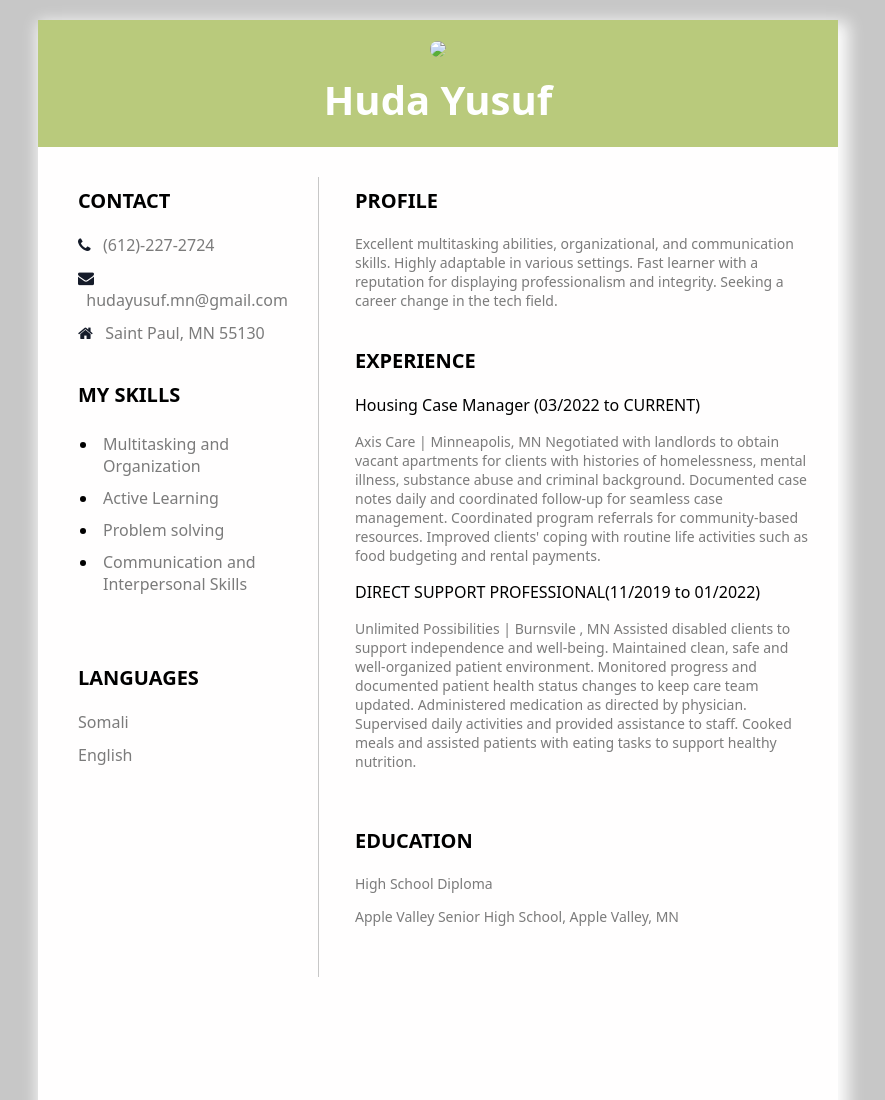
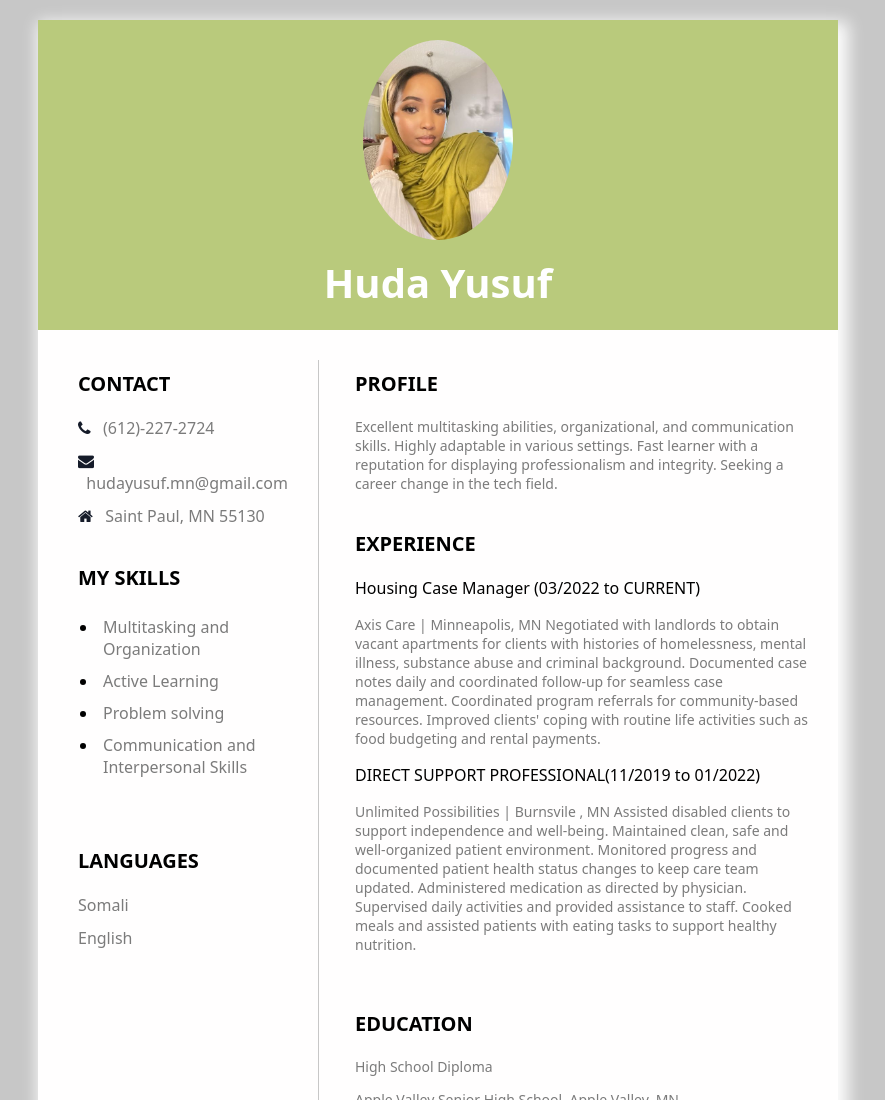
Before and after one commit to hyusuff/New_Resu, a plain HTML site: page index.html in a window 1280 px wide. Shown: the top 1100 px of the page, without its empty margins (202-1087 px from the left). Drawn offline with Linux system fonts and the light colour scheme.

Commit message:
Update index.html

```diff
--- a/index.html
+++ b/index.html
@@ -10,7 +10,7 @@
 
    <div class="main">
        <div class="top-section">
-           <img src="Images/Huda.jpeg.jpeg" class="profile" />
+           <img src="Images/IMG_5318 (2).jpeg" class="profile" />
            <p class="p1">Huda Yusuf</p>
 
        </div>
```
